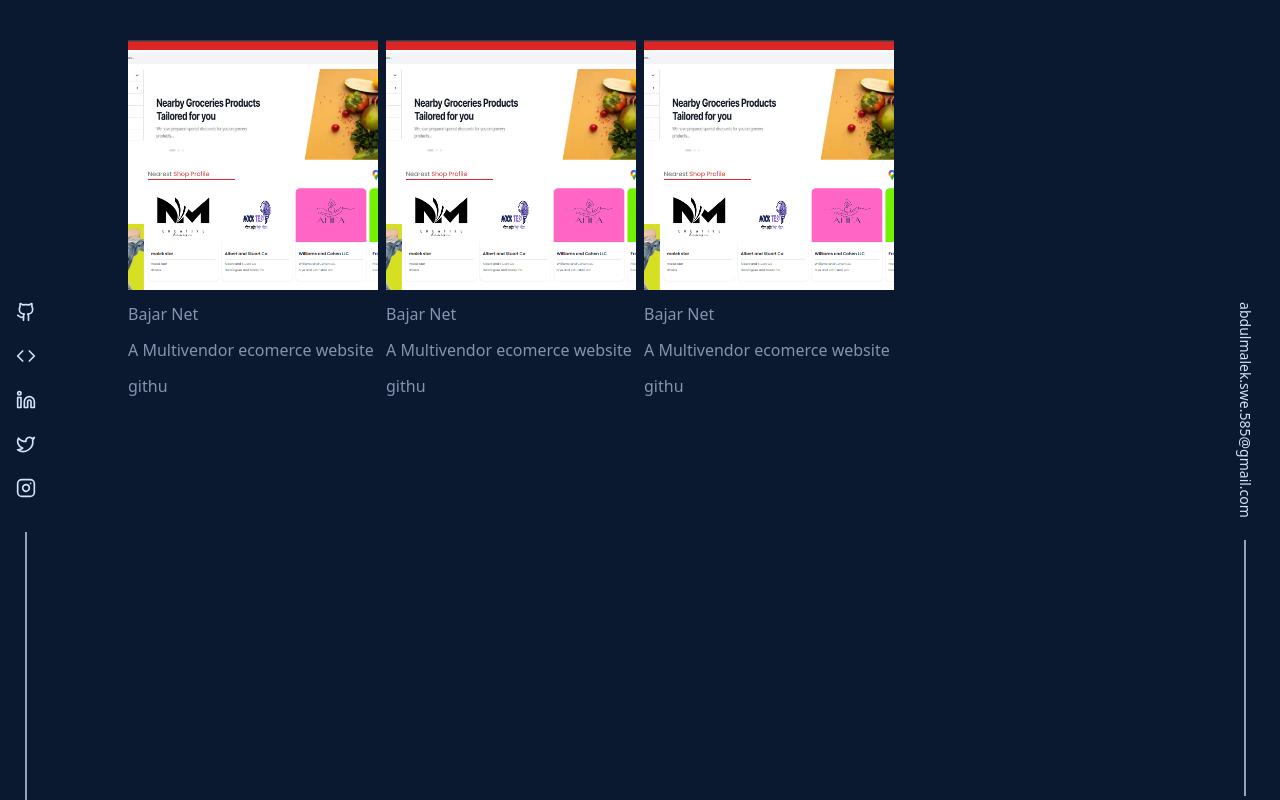
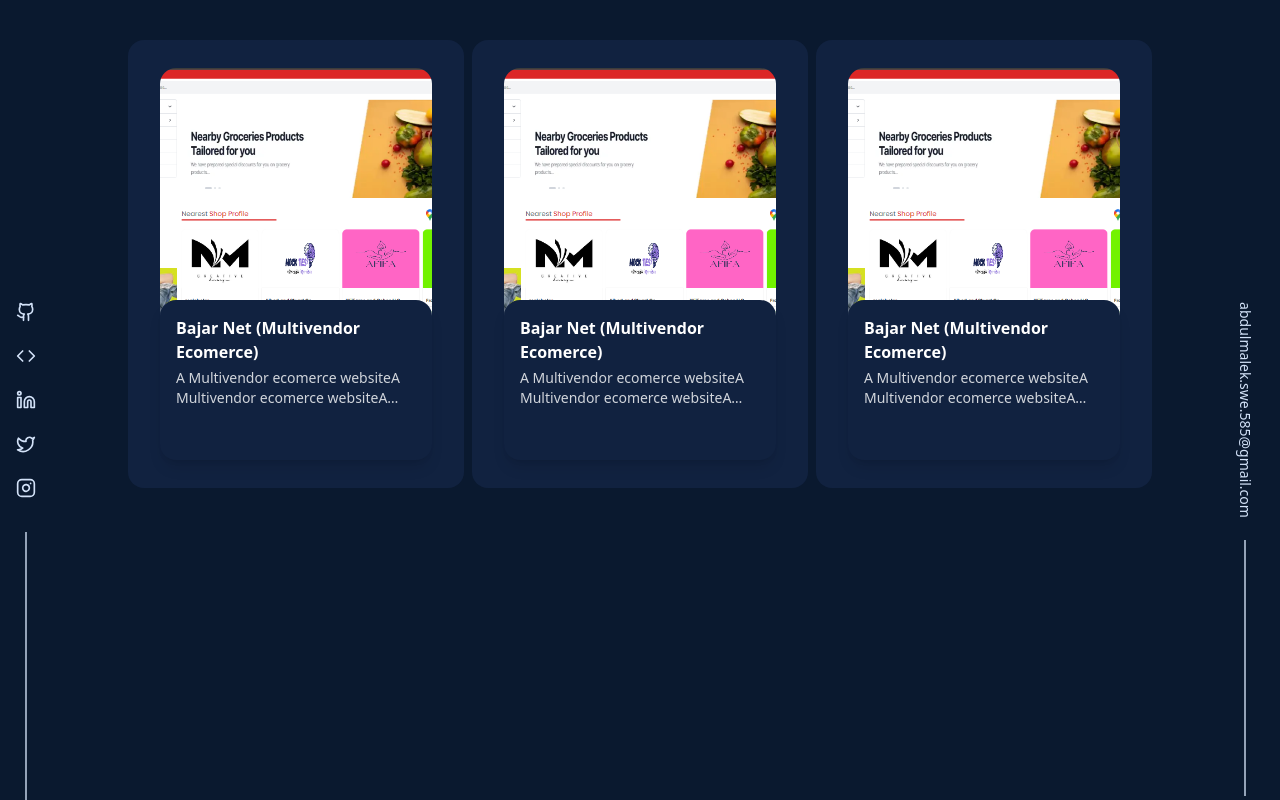
Before and after one commit to Arpit8126/Portfolio_site, a Next.js app: page / in a window 1280 px wide. Built offline with nearby package versions, Linux system fonts and the light colour scheme.

Commit message:
fix:type error

```diff
--- a/src/components/ProjectCard/ProjectCard.tsx
+++ b/src/components/ProjectCard/ProjectCard.tsx
@@ -5,7 +5,7 @@
 
 const ProjectCard = () => {
   return (
-    <div className="grid grid-cols-4 gap-2 px-32">
+    <div className="grid grid-cols-3 gap-2 px-32">
       {/* <CustomCursor/> */}
       {projectList.map((project, idx) => (
         <Card key={idx} project={project}/>
--- a/src/components/ui/Card.tsx
+++ b/src/components/ui/Card.tsx
@@ -2,18 +2,54 @@
 import Image from "next/image";
 import Link from "next/link";
 import React from "react";
+import { motion } from "framer-motion";
 
 const Card = ({ project }: { project: projectType }) => {
   return (
-    <Link href={project?.live_link} target="_blank" className="flex flex-col gap-3">
-      <div>
-        <Image alt={project?.title} src={project?.logo}  height={1000} width={1000} className="relative object-cover aspect-square"/>
-      </div>
-      <div>
-        {project?.title}
-      </div>
-      <div className="line-clamp-3">{project?.description}</div>
-      <Link href={project?.github_link} target="_blank">githu</Link>
+    <Link
+      href={project?.live_link}
+      target="_blank"
+      className="flex flex-col bg-[#112240] rounded-2xl px-8 py-7 overflow-hidden group"
+    >
+      {/* Image */}
+      <motion.div className="relative z-10">
+        <Image
+          alt={project?.title}
+          src={project?.logo}
+          height={1000}
+          width={1000}
+          className="relative object-cover aspect-square rounded-2xl"
+        />
+      </motion.div>
+
+      {/* Animated content box */}
+      <motion.div
+        className="relative z-20 -mt-10 bg-[#112240] p-4 rounded-2xl shadow-lg"
+        initial={{ y: 0 }}
+        whileHover={{ y: -50 }}
+        transition={{ duration: 0.4, ease: "easeInOut" }}
+      >
+        <div className="text-white font-semibold">{project?.title}</div>
+        <div className="text-gray-300 text-sm mt-1 line-clamp-2 group-hover:line-clamp-none transition-all duration-300 ">
+          {project?.description}
+        </div>
+
+        {/* GitHub link appears with upward animation */}
+        <motion.div
+          initial={{ opacity: 0, y: 20 }}
+          whileHover={{ opacity: 1, y: 0 }}
+          transition={{ duration: 0.3, ease: "easeOut" }}
+          className="mt-3"
+        >
+          <Link
+            href={project?.github_link}
+            target="_blank"
+            className="text-blue-400 underline"
+          >
+            GitHub
+          </Link>
+        </motion.div>
+      </motion.div>
     </Link>
   );
 };
--- a/src/constants/project.ts
+++ b/src/constants/project.ts
@@ -3,27 +3,26 @@
 export const projectList:projectType[] = [
   {
     logo: "/project/1.png",
-    title: "Bajar Net",
-    description: "A Multivendor ecomerce website",
+    title: "Bajar Net (Multivendor Ecomerce)",
+    description: "A Multivendor ecomerce websiteA Multivendor ecomerce websiteA Multivendor ecomerce websiteA Multivendor ecomerce websiteA Multivendor ecomerce websiteA Multivendor ecomerce websiteA Multivendor ecomerce websiteA Multivendor ecomerce websiteA Multivendor ecomerce websiteA Multivendor ecomerce website",
     live_link: "https://multivendor-dun.vercel.app/",
     github_link: "https://github.com/AbdulMalek-swe/multivendor",
   },
   {
     logo: "/project/1.png",
-    title: "Bajar Net",
-    description: "A Multivendor ecomerce website",
-    live_link: "https::google,.cm",
-    github_link: "http::github.com",
-
+    title: "Bajar Net (Multivendor Ecomerce)",
+    description: "A Multivendor ecomerce websiteA Multivendor ecomerce websiteA Multivendor ecomerce websiteA Multivendor ecomerce websiteA Multivendor ecomerce websiteA Multivendor ecomerce websiteA Multivendor ecomerce websiteA Multivendor ecomerce websiteA Multivendor ecomerce websiteA Multivendor ecomerce website",
+    live_link: "https://multivendor-dun.vercel.app/",
+    github_link: "https://github.com/AbdulMalek-swe/multivendor",
   },
   {
     logo: "/project/1.png",
-    title: "Bajar Net",
-    description: "A Multivendor ecomerce website",
-    live_link: "https::google,.cm",
-    github_link: "http::github.com",
+    title: "Bajar Net (Multivendor Ecomerce)",
+    description: "A Multivendor ecomerce websiteA Multivendor ecomerce websiteA Multivendor ecomerce websiteA Multivendor ecomerce websiteA Multivendor ecomerce websiteA Multivendor ecomerce websiteA Multivendor ecomerce websiteA Multivendor ecomerce websiteA Multivendor ecomerce websiteA Multivendor ecomerce website",
+    live_link: "https://multivendor-dun.vercel.app/",
+    github_link: "https://github.com/AbdulMalek-swe/multivendor",
+  },
 
-  }
 
 
 
```
Also changed, not shown: src/types/project.ts (+7 -2 lines).
